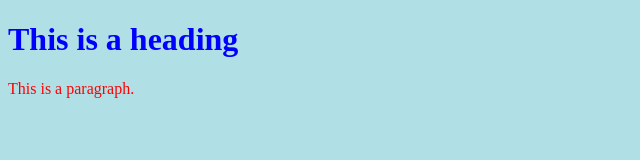
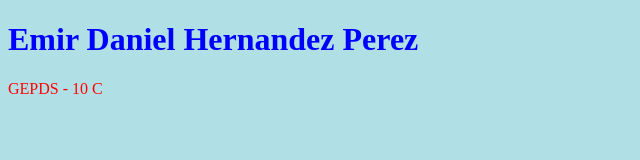
Before and after one commit to EmirDHP/LO, a plain HTML site: page public/index.html in a window 1280 px wide. Shown: the whole page, without its empty margins (0-640 px from the left). Drawn offline with Linux system fonts and the light colour scheme.

Commit message:
Fourth commint

```diff
--- a/public/index.html
+++ b/public/index.html
@@ -9,8 +9,8 @@ p    {color: red;}
 </head>
 <body>
 
-<h1>This is a heading</h1>
-<p>This is a paragraph.</p>
+<h1>Emir Daniel Hernandez Perez</h1>
+<p>GEPDS - 10 C</p>
 
 </body>
 </html>
```
